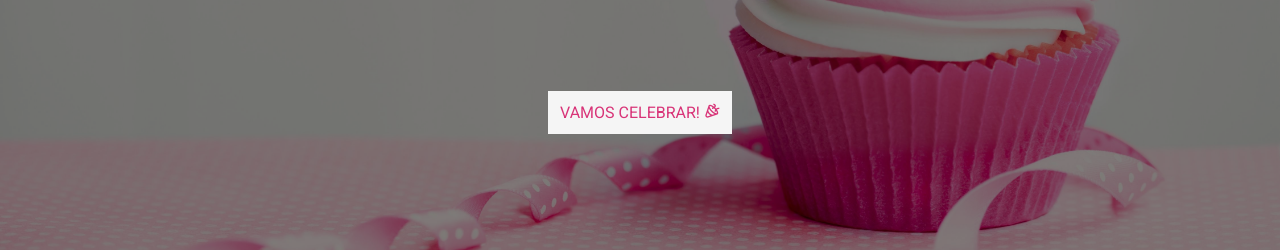
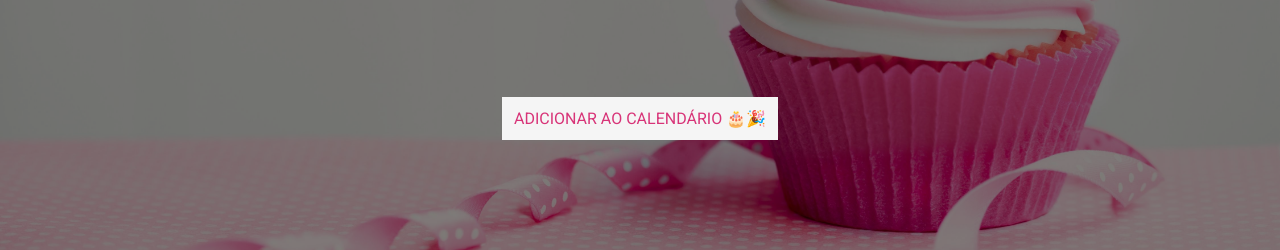
Before and after one commit to lilian-rangel/Projeto-Countdown, a plain HTML site: page index.html in a window 1280 px wide. Shown: the part 550-800 px from the top of the page. Drawn offline with nearby package versions, Linux system fonts and the light colour scheme.

Commit message:
:sparkles: feat: add the calendar link

```diff
--- a/assets/css/style.css
+++ b/assets/css/style.css
@@ -47,16 +47,17 @@ body {
     text-shadow: 0 0 10px whitesmoke;
 }
 
-.button {
+.button a{
     background-color: whitesmoke;
     color: #d83478;
     padding: 10px;
     cursor: pointer;
     border: solid 2px whitesmoke;
     text-transform: uppercase;
+    text-decoration: none;
 }
 
-.button:hover {
+.button a:hover {
     color: whitesmoke;
     background-color: #d83478;
 }
--- a/index.html
+++ b/index.html
@@ -36,7 +36,7 @@
         </div>
 
         <div class='button'>
-            <p>Vamos Celebrar! <i class='bx bx-party'></i></p>
+            <a target="_blank" href="https://calendar.google.com/calendar/event?action=TEMPLATE&amp;tmeid=Mm5pY2hqcGo2ZjNiZ2tyb2JpaHQ3cjJrcW4gYjA4ZmE1YmNlNzdhOTkzYTE0YmRiMGE5Yjk0ZTE3OWE1OTNjNjE0ZDkxNWFiNjU0MjBiN2RhZTJjMjVkY2Q1M0Bn&amp;tmsrc=b08fa5bce77a993a14bdb0a9b94e179a593c614d915ab65420b7dae2c25dcd53%40group.calendar.google.com">Adicionar ao calendário 🎂🎉</a>
         </div>
     </div>
 
```
